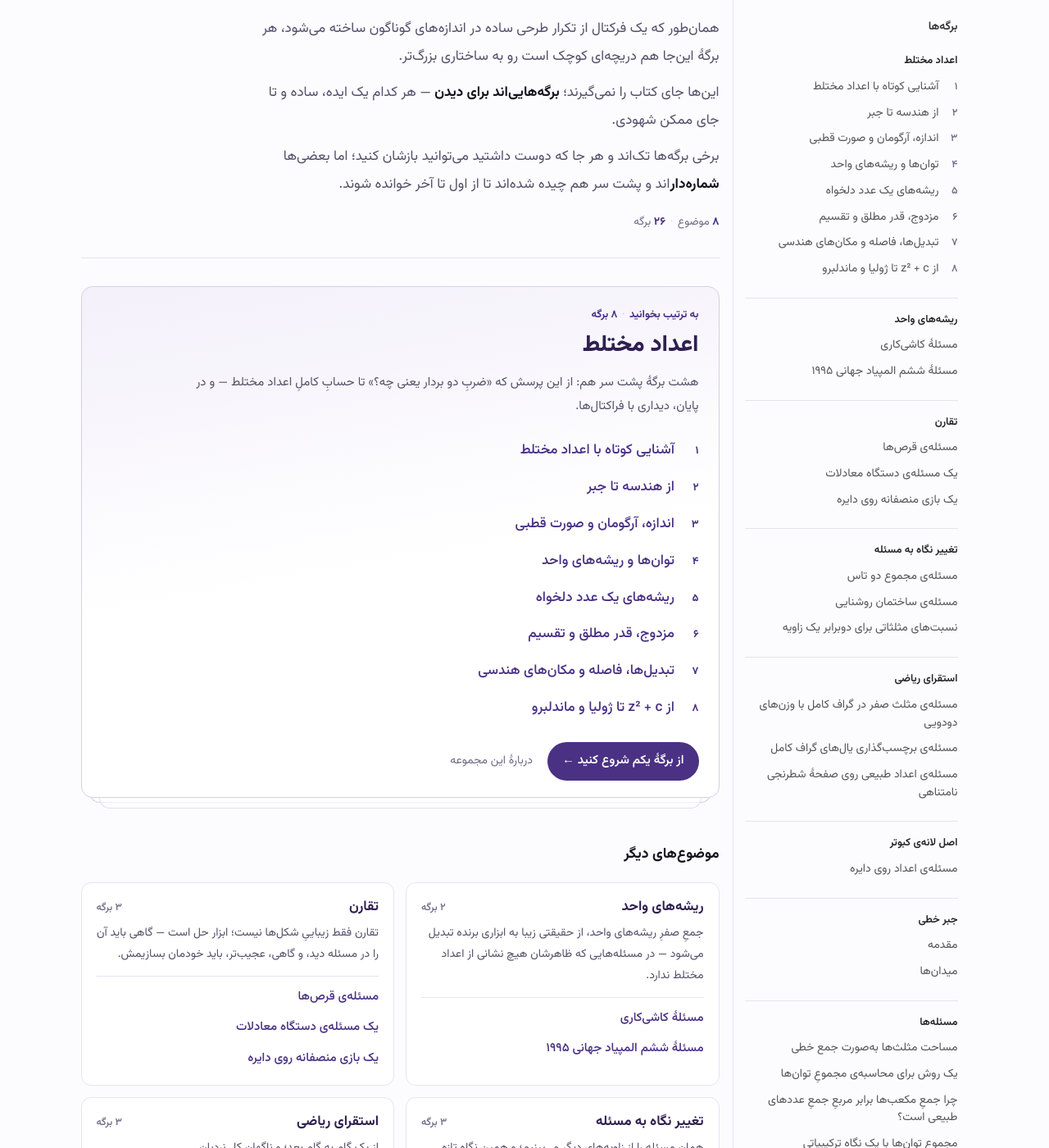
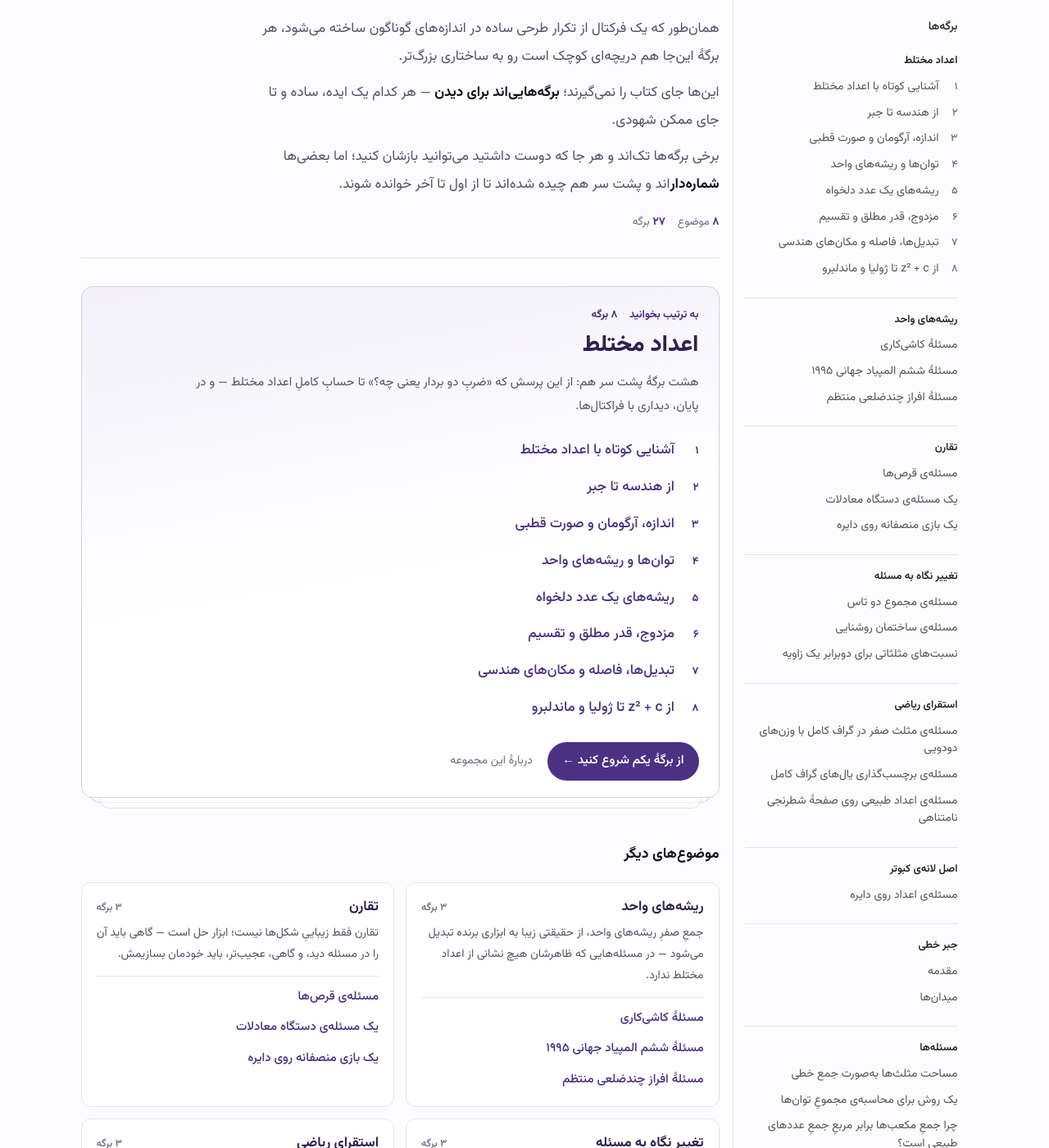
Before and after one commit to pooyarezaie/Fractal-Notes, a Jekyll site: the page built from index.md, in a window 1280 px wide and 1400 px high, scrolled down 320 px. Shown: the whole window at 82% size. Built offline with Jekyll 4.4.1, drawn with Linux system fonts in a browser that asks for light colours; part of the change alters nothing that is shown.

Commit message:
Add roots-of-unity note: the regular-polygon partition theorem (برگهٔ ۳)
- Statement: partitioning the vertices of a regular n-gon into ≥ 2
  regular polygons (each ≥ 3 vertices) always yields two congruent ones
  — i.e. two classes of equal size; the pigeonhole-shaped conclusion is
  proven with no pigeonhole, only the vanishing sum of roots of unity
- Sharpness first: hexagon = two triangles; 12-gon = hexagon + two
  congruent triangles (figure); pause box: can an 18-gon split into a
  triangle, a hexagon and a 9-gon? counting says 3+6+9 = 18, the note
  says no
- Tool: power sums over an inscribed regular m-gon {w·ζ^j} — the filter
  sum of the IMO برگه in geometric clothing: m·w^k if m | k, else 0
- Proof: take k = m₁ (the smallest class size) and double-count Σ z^(m₁);
  globally 0 since n ∤ m₁, class-by-class only the smallest survives
  (divisibility points downward), contradiction; the argument actually
  shows the minimum size occurs at least twice
- Geometric soul: z ↦ z^(m₁) folds every larger class onto a balanced
  polygon (each image vertex covered gcd times) and crushes the smallest
  to one off-center point (two-panel figure)
- Behind the scenes: the arithmetic twin — inscribed m-gon = cyclic AP
  with difference n/m; lcm reduction turns any partition of ℤ into APs
  into an N-gon partition, proving the Mirsky–Newman theorem (Erdős's
  1950 conjecture) with no limits or analysis; degenerate 1- and 2-vertex
  "polygons" handled in a برای خوانندهٔ کنجکاو aside since the proof
  never used m ≥ 3
- Exercises: m | n via arcs; the k = 3 balance check on the 12-gon
  (equal classes cancel — the escape hatch); transfer: carry out the
  reduction and deduce Mirsky–Newman in full
- Register as third item of the ریشه‌های واحد group (reading order)

Co-Authored-By: Claude Fable 5 <noreply@anthropic.com>
Claude-Session: https://claude.ai/code/session_011DK38sKfKC4v5ao7BWstL5

```diff
--- a/_data/site_index.yml
+++ b/_data/site_index.yml
@@ -51,6 +51,8 @@
       path: "problem-solving/roots-of-unity/tiling-with-roots-of-unity"
     - title: "مسئلهٔ ششم المپیاد جهانی ۱۹۹۵"
       path: "problem-solving/roots-of-unity/imo-1995-subset-sums"
+    - title: "مسئلهٔ افراز چندضلعی منتظم"
+      path: "problem-solving/roots-of-unity/regular-polygon-partition"
 
 - title: "تقارن"
   summary: "تقارن فقط زیباییِ شکل‌ها نیست؛ ابزار حل است — گاهی باید آن را در مسئله دید، و گاهی، عجیب‌تر، باید خودمان بسازیمش."
--- /dev/null
+++ b/problem-solving/roots-of-unity/regular-polygon-partition.md
@@ -0,0 +1,167 @@
+---
+title: "ریشه‌های واحد؛ مسئلهٔ افراز چندضلعی منتظم"
+description: "اثبات این قضیه که در هر افراز رأس‌های یک چندضلعی منتظم به چندضلعی‌های منتظم، دو چندضلعی هم‌نهشت پیدا می‌شود — با جمع توان‌ها روی ریشه‌های واحد؛ و در پشت صحنه، قضیهٔ میرسکی–نیومن دربارهٔ افراز اعداد صحیح به تصاعدهای حسابی."
+image: "/assets/img/polygon_partition_12gon_black.png"
+date: 2026-08-05
+---
+
+# افرازِ یک چندضلعیِ منتظم
+**رأس‌ها را هر طور میانِ چندضلعی‌های منتظم قسمت کنید، دو تای هم‌نهشت خواهید داشت**
+
+## صورت مسئله
+
+**مسئله.** رأس‌های یک چندضلعیِ منتظم را به دست‌کم دو دسته افراز کرده‌اند، به‌طوری‌که رأس‌های هر دسته خودشان رأس‌های یک چندضلعیِ منتظم باشند (هر یک با دست‌کم سه رأس). ثابت کنید دو تا از این چندضلعی‌ها هم‌نهشت‌اند.
+
+یک مشاهدهٔ ساده صورت را شفاف‌تر می‌کند: همهٔ این چندضلعی‌ها در یک دایره محاط‌اند — دایرهٔ محیطیِ چندضلعیِ بزرگ. و دو چندضلعیِ منتظمِ محاط در یک دایره دقیقاً وقتی هم‌نهشت‌اند که تعدادِ رأس‌هایشان برابر باشد. پس حرفِ اصلیِ مسئله این است: **دو دسته با اندازهٔ برابر پیدا می‌شود.**
+
+و طنزِ ماجرا را ببینید: نتیجه بوی [اصل لانهٔ کبوتر](/pigeonhole-principle/a-circle-sum-puzzle) می‌دهد — «دو تا برابرند» — اما در اثباتی که خواهیم ساخت هیچ کبوتری پر نمی‌زند. همهٔ کار را یک جمعِ صفر می‌کند.
+
+---
+
+## اول ببینیم چنین افرازهایی اصلاً هست یا نه
+
+هست. ساده‌ترین نمونه، شش‌ضلعیِ منتظم است: رأس‌های یک‌درمیانش دو مثلثِ متساوی‌الاضلاع می‌سازند — همان ستارهٔ شش‌پر. یک نمونهٔ غنی‌تر، ۱۲-ضلعیِ منتظم است:
+
+<p align="center">
+  <img src="/assets/img/polygon_partition_12gon_black.png" alt="دوازده‌ضلعی منتظم افرازشده به یک شش‌ضلعی روی رأس‌های زوج و دو مثلث متساوی‌الاضلاع روی رأس‌های یک، پنج، نه و سه، هفت، یازده" width="340" height="340">
+</p>
+<p class="fig-caption">۱۲-ضلعی، افرازشده به یک شش‌ضلعی (رأس‌های زوج) و دو مثلث $\lbrace 1, 5, 9\rbrace$ و $\lbrace 3, 7, 11\rbrace$. دو مثلث هم‌نهشت‌اند — و کوچک‌ترین اندازه دو بار آمده است.</p>
+
+<div class="pause" markdown="1">
+
+**پیش از ادامه، حدس بزنید.** آیا می‌توان ۱۸ رأسِ یک ۱۸-ضلعیِ منتظم را به یک مثلث، یک شش‌ضلعی و یک ۹-ضلعیِ منتظم افراز کرد؟ شمارش که مانعی نمی‌بیند: $3 + 6 + 9 = 18$. حدس بزنید و نگه دارید — پایانِ برگه تکلیفش را روشن می‌کند.
+
+</div>
+
+## گام نخست: مسئله را مختلط کنیم
+
+دایرهٔ محیطی را دایرهٔ واحدِ صفحهٔ مختلط بگیرید و مختصات را طوری بچرخانید که یکی از رأس‌های چندضلعیِ بزرگ روی عدد $1$ بیفتد؛ آن‌گاه رأس‌ها دقیقاً ریشه‌های $n$-اُم واحدند:
+
+$$
+\varepsilon^{\,t}, \qquad \varepsilon = e^{2\pi i / n}, \qquad t = 0, 1, \dots, n-1
+$$
+
+حالا یک دستهٔ $m$-رأسی چه شکلی است؟ چندضلعیِ منتظمی است محاط در همین دایره؛ یکی از رأس‌هایش را $w$ بنامید — بقیه با دوران‌های پیاپیِ $\frac{2\pi}{m}$ از آن ساخته می‌شوند، همان تصویرِ آشنای [برگهٔ ریشه‌های یک عدد دلخواه](/complex-numbers/nth-roots): همهٔ رأس‌ها از یکی. پس دسته چنین است:
+
+$$
+w,\ \ w\,\zeta,\ \ w\,\zeta^2,\ \ \dots,\ \ w\,\zeta^{\,m-1},
+\qquad
+\zeta = e^{2\pi i / m}
+$$
+
+---
+
+## ابزار: جمعِ توان‌ها روی یک چندضلعی
+
+به یک سؤال فنی نیاز داریم: اگر همهٔ رأس‌های یک دسته را به توان $k$ برسانیم و جمع کنیم، چه می‌ماند؟
+
+$$
+\sum_{j=0}^{m-1} \left(w\,\zeta^{\,j}\right)^{k}
+= w^k \sum_{j=0}^{m-1} \zeta^{\,jk}
+$$
+
+و جمعِ سمتِ راست را خوب می‌شناسیم — همان جمعِ فیلترِ [برگهٔ پیشین](/problem-solving/roots-of-unity/imo-1995-subset-sums) است: اگر $m \mid k$، همهٔ جمله‌ها $1$ اند و جمع $m$ می‌شود؛ و اگر $m \nmid k$، تصاعدی هندسی است با نسبتِ $\zeta^{\,k} \neq 1$ که جمعش $\frac{\zeta^{\,mk} - 1}{\zeta^{\,k} - 1} = 0$ است. پس:
+
+> جمعِ توان‌های $k$-اُمِ رأس‌های یک چندضلعیِ منتظمِ محاطِ $m$-رأسی برابر است با $m\,w^k$ اگر $m \mid k$ — عددی با قدرمطلقِ $m$، ناصفر — و برابرِ صفر است اگر $m \nmid k$.
+
+یک حالتِ خاص را جدا کنیم، چون نقشِ اول را دارد: خودِ چندضلعیِ بزرگ ($m = n$ و $w = 1$). جمعِ توان‌های $k$-اُمِ **همهٔ** رأس‌ها صفر است، مگر آن‌که $n \mid k$.
+
+---
+
+## اثبات: توانی که فقط کوچک‌ترین را می‌بیند
+
+فرضِ خلف: اندازهٔ دسته‌ها دوبه‌دو متمایز است؛ $m_1 < m_2 < \cdots < m_s$ (که $s \ge 2$ و مجموعشان $n$ است). حالا جمعِ
+
+$$
+S = \sum_{z} z^{\,m_1}
+$$
+
+را — روی همهٔ $n$ رأس — دو جور حساب می‌کنیم. توانِ انتخابیِ ما تصادفی نیست: **اندازهٔ کوچک‌ترین دسته**.
+
+**از بالا.** چون دست‌کم دو دسته داریم، $0 < m_1 < n$؛ و $n$ عددِ مثبتِ کوچک‌تر از خودش را نمی‌شمارد. پس $n \nmid m_1$ و به حکمِ حالتِ خاص، $S = 0$.
+
+**از پایین، دسته‌به‌دسته.** برای $i \ge 2$ اندازهٔ $m_i$ از $m_1$ بزرگ‌تر است؛ و بخش‌پذیری میانِ اعداد مثبت رو به پایین می‌نگرد — عددِ بزرگ‌تر نمی‌تواند عددِ مثبتِ کوچک‌تر را بشمارد. پس $m_i \nmid m_1$ و سهمِ همهٔ این دسته‌ها صفر است. می‌ماند کوچک‌ترین دسته که — چون $m_1 \mid m_1$ — سهمش $m_1 w_1^{\,m_1}$ است: عددی با قدرمطلقِ $m_1$، ناصفر. پس:
+
+$$
+0 = S = m_1\, w_1^{\,m_1} \neq 0
+$$
+
+تناقض. اندازه‌ها نمی‌توانند دوبه‌دو متمایز باشند: **دو دسته هم‌اندازه‌اند، یعنی دو چندضلعی هم‌نهشت.**
+
+و دقت کنید اثبات چیزِ قوی‌تری هم داد. از «متمایز بودنِ همهٔ اندازه‌ها» فقط یک‌جا استفاده کردیم: این‌که کوچک‌ترین اندازه تنهاست. پس در هر افرازِ مجاز، **کوچک‌ترین اندازه دست‌کم دو بار می‌آید** — همان‌طور که در ۱۲-ضلعیِ بالا، کوچک‌ترین‌ها دو مثلث بودند.
+
+تکلیفِ حدسِ بالا هم روشن شد: ۱۸-ضلعی به مثلث و شش‌ضلعی و ۹-ضلعی افراز **نمی‌شود** — سه اندازهٔ دوبه‌دو متمایز. شمارش موافق بود؛ جمعِ توان‌ها نه.
+
+---
+
+## روحِ هندسی: تا کردن
+
+پشتِ این حساب، تصویری ساده هست. به نگاشتِ $z \mapsto z^{\,m_1}$ مثل «تا کردنِ» دایره نگاه کنید و ببینید با هر دسته چه می‌کند.
+
+<p align="center">
+  <img src="/assets/img/polygon_power_collapse_black.png" alt="دو صفحهٔ کنار هم: سمت راست مثلث و شش‌ضلعی و نه‌ضلعی محاط در دایرهٔ واحد؛ سمت چپ تصویر آن‌ها زیر نگاشت توان سوم: نه‌ضلعی به مثلث، شش‌ضلعی به یک قطر و مثلث به یک نقطه با تکرار سه" width="460" height="226">
+</p>
+<p class="fig-caption">تا کردن با $z \mapsto z^{3}$ برای اندازه‌های $3, 6, 9$: ۹-ضلعی به مثلثی متعادل تا می‌شود و شش‌ضلعی به یک قطرِ متعادل (هر رأسِ تصویر، ۳ بار پوشیده)؛ اما مثلثِ کوچک‌ترین به یک نقطهٔ ناصفر کوبیده می‌شود.</p>
+
+دستهٔ $i$-اُم را بردارید و $g_i = \gcd(m_i, m_1)$ بگذارید — بزرگ‌ترین مقسوم‌علیهِ مشترکِ اندازه‌اش با اندازهٔ کوچک‌ترین. توانِ $m_1$، رأس‌های این دسته را روی رأس‌های یک چندضلعیِ منتظمِ $\frac{m_i}{g_i}$-رأسی می‌نشاند و هر رأسِ تصویر را دقیقاً $g_i$ بار می‌پوشاند. برای $i \ge 2$ می‌دانیم $m_i \nmid m_1$؛ یعنی چندضلعیِ تصویر دست‌کم دو رأس دارد، و جمعِ رأس‌های هر چندضلعیِ منتظمِ با دست‌کم دو رأس صفر است — مرکز ثقلش مرکزِ دایره است. این دسته‌ها بعد از تا شدن هم متعادل می‌مانند. اما کوچک‌ترین دسته چنین شانسی ندارد: $\zeta^{\,m_1} = 1$ و همهٔ رأس‌هایش روی یک نقطهٔ واحد می‌افتند — $w_1^{\,m_1}$، با تکرارِ $m_1$، دور از مرکز.
+
+> همه‌چیز بر یک جمله سوار است — «جمعِ رأس‌های چندضلعیِ منتظم صفر است» — و توانِ درست، همه را ساکت می‌کند جز کوچک‌ترین را.
+
+---
+
+## پشتِ صحنه: دوقلوی حسابی — قضیهٔ میرسکی–نیومن
+
+حالا زبان را عوض کنیم: رأسِ $\varepsilon^{\,t}$ را با شاخصش $t$ بشناسید، به پیمانهٔ $n$. یک دستهٔ $m$-رأسیِ محاط، در این زبان، یک **تصاعد حسابیِ دوری** از شاخص‌هاست با قدرنسبتِ $d = \frac{n}{m}$ (چرا $d$ همین است؟ تمرین ۱). فرهنگِ لغتِ ترجمه کوتاه است: چندضلعیِ کوچک ⟷ قدرنسبتِ بزرگ. پس قضیهٔ ما به زبانِ شاخص‌ها چنین می‌شود: در هر افرازِ باقی‌مانده‌های پیمانهٔ $n$ به تصاعدهای حسابیِ دوری، **بزرگ‌ترین قدرنسبت تکرار می‌شود.**
+
+این جمله یک نسخهٔ نامتناهیِ مشهور دارد. فرض کنید کلِ اعداد صحیح را به تعداد متناهی — و دست‌کم دو — تصاعد حسابی افراز کرده‌اند: کلاس‌های $a_i$ به پیمانهٔ $d_i$. کوچک‌ترین مضربِ مشترکِ قدرنسبت‌ها را $N$ بنامید. عضویت هر عدد در هر تصاعد فقط به باقی‌مانده‌اش به پیمانهٔ $N$ بسته است (چون هر $d_i$ عددِ $N$ را می‌شمارد)؛ پس افرازِ ما افرازی از باقی‌مانده‌های پیمانهٔ $N$ القا می‌کند — یعنی افرازی از رأس‌های یک $N$-ضلعیِ منتظم — که در آن کلاسِ $i$-اُم چندضلعی‌ای $\frac{N}{d_i}$-رأسی است و قدرنسبت‌های متمایز همان اندازه‌های متمایز. قضیهٔ هندسیِ ما تمامش می‌کند:
+
+> در هر افرازِ اعداد صحیح به تعداد متناهی (و دست‌کم دو) تصاعد حسابی، بزرگ‌ترین قدرنسبت دست‌کم دو بار می‌آید.
+
+این قضیهٔ **میرسکی–نیومن** است: حدسی از اِردیش (۱۹۵۰) که میرسکی و نیومن ثابتش کردند — اثباتشان هرگز جداگانه منتشر نشد — و داونپورت و رادو هم مستقل به آن رسیدند. اثباتِ کلاسیک با تابعِ مولد کار می‌کند و رفتارِ آن را نزدیکِ یک ریشهٔ واحد تماشا می‌کند؛ پای حد و آنالیز در میان است. اثباتی که ما ساختیم متناهی است و بی‌حد — همان جمعِ توان‌ها، و دیگر هیچ.
+
+برای خوانندهٔ کنجکاو، یک ریزه‌کاری: در این ترجمه ممکن است اندازهٔ $\frac{N}{d_i}$ برابر ۱ یا ۲ از آب درآید — «چندضلعی‌های» تباه‌شده: یک نقطهٔ تنها، یا دو سرِ یک قطر. اثبات را بازخوانی کنید: هیچ‌جا از «دست‌کم سه رأس» استفاده نکردیم، و ابزارِ جمعِ توان‌ها برای $m = 1$ و $m = 2$ هم کلمه‌به‌کلمه برقرار است (جمعِ دو نقطهٔ قرینه هم صفر است). پس استدلال، حالت‌های تباه‌شده را هم می‌پوشاند و ترجمه بی‌درز است.
+
+---
+
+## تمرین‌ها
+
+**تمرین ۱.** نشان دهید اندازهٔ هر دسته خودبه‌خود $n$ را می‌شمارد؛ و نتیجه بگیرید شاخص‌های دسته، تصاعدی حسابی با قدرنسبتِ $\frac{n}{m}$ می‌سازند.
+
+<details class="exercise" markdown="1">
+<summary>پاسخ</summary>
+
+دو رأسِ مجاورِ یک دستهٔ $m$-رأسی، کمانی به اندازهٔ $\frac{2\pi}{m}$ می‌سازند. اما هر دو از میانِ ریشه‌های $n$-اُم‌اند، پس این کمان مضربی از $\frac{2\pi}{n}$ است: $\frac{2\pi}{m} = t \cdot \frac{2\pi}{n}$ برای عددی طبیعی مانند $t$، یعنی $n = t\,m$. پس $m \mid n$؛ و گامِ شاخص‌ها میان رأس‌های مجاورِ دسته همان $t = \frac{n}{m}$ است.
+
+</details>
+
+**تمرین ۲.** در افرازِ ۱۲-ضلعی به شش‌ضلعی و دو مثلث، جمعِ توان‌های سوم را دسته‌به‌دسته حساب کنید و ببینید تعادل چگونه برقرار می‌شود.
+
+<details class="exercise" markdown="1">
+<summary>پاسخ</summary>
+
+جمعِ کل باید صفر باشد ($12 \nmid 3$). شش‌ضلعی صفر می‌دهد ($6 \nmid 3$). اما مثلث‌ها با $3 \mid 3$ ساکت نمی‌شوند: مثلثِ $\lbrace \varepsilon, \varepsilon^5, \varepsilon^9 \rbrace$ سهمِ $3\,\varepsilon^3 = 3i$ دارد و مثلثِ $\lbrace \varepsilon^3, \varepsilon^7, \varepsilon^{11} \rbrace$ سهمِ $3\,\varepsilon^9 = -3i$. جمع: $3i - 3i = 0$. این همان راهِ فرارِ افرازهای مجاز از تناقض است: دسته‌های هم‌اندازه می‌توانند یکدیگر را خنثی کنند؛ دستهٔ کوچک‌ترینِ تنها نمی‌تواند.
+
+</details>
+
+**یک قدم فراتر.** ترجمهٔ بخشِ پشتِ صحنه را با جزئیات کامل کنید و قضیهٔ میرسکی–نیومن را تمام‌وکمال نتیجه بگیرید.
+
+<details class="exercise" markdown="1">
+<summary>پاسخ</summary>
+
+گام‌ها: (۱) چون هر $d_i$ عددِ $N$ را می‌شمارد، این‌که $x$ در تصاعدِ $i$-اُم بیفتد فقط به باقی‌ماندهٔ $x$ به پیمانهٔ $N$ بسته است؛ پس هر باقی‌ماندهٔ پیمانهٔ $N$ در دقیقاً یکی از تصاعدها می‌افتد و افرازی از رأس‌های $N$-ضلعی به‌دست می‌آید. (۲) تصویرِ تصاعدِ $a_i$ به پیمانهٔ $d_i$ در میانِ باقی‌مانده‌های پیمانهٔ $N$، همان شاخص‌های $a_i,\ a_i + d_i,\ a_i + 2d_i, \dots$ است: $\frac{N}{d_i}$ رأسِ هم‌فاصله، یعنی یک چندضلعیِ منتظمِ محاط (شاید تباه‌شده). (۳) هیچ $d_i$ برابرِ ۱ نیست — وگرنه آن تصاعد به‌تنهایی همهٔ اعداد را می‌پوشاند و دستهٔ دومی نمی‌ماند؛ پس هر اندازه از $N$ کوچک‌تر است و افرازِ القایی دست‌کم دو دسته دارد. (۴) نسخهٔ تقویت‌شدهٔ قضیه — که تباه‌شده‌ها را هم می‌پوشاند — می‌گوید کوچک‌ترین اندازه، یعنی بزرگ‌ترین قدرنسبت، دست‌کم دو بار می‌آید.
+
+</details>
+
+---
+
+## جمع‌بندی
+
+- هر چندضلعیِ منتظمِ محاط در دایرهٔ واحد یعنی یک رأس و دوران‌های پیاپی‌اش: $w\,\zeta^{\,j}$.
+- جمعِ توان‌های $k$-اُمِ رأس‌هایش صفر است مگر $m \mid k$ — همان فیلترِ برگهٔ پیشین، این بار در لباسِ هندسه.
+- توانِ $k = m_1$، اندازهٔ کوچک‌ترین دسته، همهٔ دسته‌های بزرگ‌تر را ساکت می‌کند و کوچک‌ترین را نه؛ پس کوچک‌ترین اندازه نمی‌تواند تنها باشد: دو چندضلعیِ هم‌نهشت همیشه هست.
+- تصویرِ مکانیزم: $z \mapsto z^{\,m_1}$ دسته‌های بزرگ را به چندضلعی‌های متعادل تا می‌کند و کوچک‌ترین را به یک نقطهٔ ناصفر می‌کوبد.
+- در زبانِ شاخص‌ها، همین حکم دربارهٔ افرازِ اعداد صحیح به تصاعدهای حسابی است: قضیهٔ میرسکی–نیومن، بی‌هیچ حد و آنالیزی.
+
+**اکنون باید بتوانید…** هر چندضلعیِ منتظمِ محاط را با یک رأس و دوران‌هایش بنویسید؛ جمعِ توان‌ها روی آن را در یک خط حساب کنید؛ در مسئله‌های افراز، با انتخابِ توانِ درست، دسته‌های ناخواسته را یک‌جا صفر کنید؛ و میانِ چندضلعی‌های محاط و تصاعدهای حسابیِ باقی‌مانده‌ها، در هر دو جهت ترجمه کنید.
+
+سه‌گانهٔ ریشه‌های واحد این‌جا به پایان می‌رسد: کاشی‌کاری، شمارش، هندسه — سه میدان، یک ایده: جمعِ ریشه‌های واحد صفر است و هر جا این صفر را درست بنشانید، یک معادلهٔ مجانی می‌گیرید. و این مشتی است نمونهٔ خروار: همان «فیلترِ» برگهٔ المپیاد، سرآغازِ تحلیل فوریه روی گروه‌های متناهی است — دستگاهی که شاید روزی برگه‌های خودش را بگیرد.
```
Also changed, not shown: assets/img/polygon_partition_12gon_black.png (added), assets/img/polygon_power_collapse_black.png (added).
